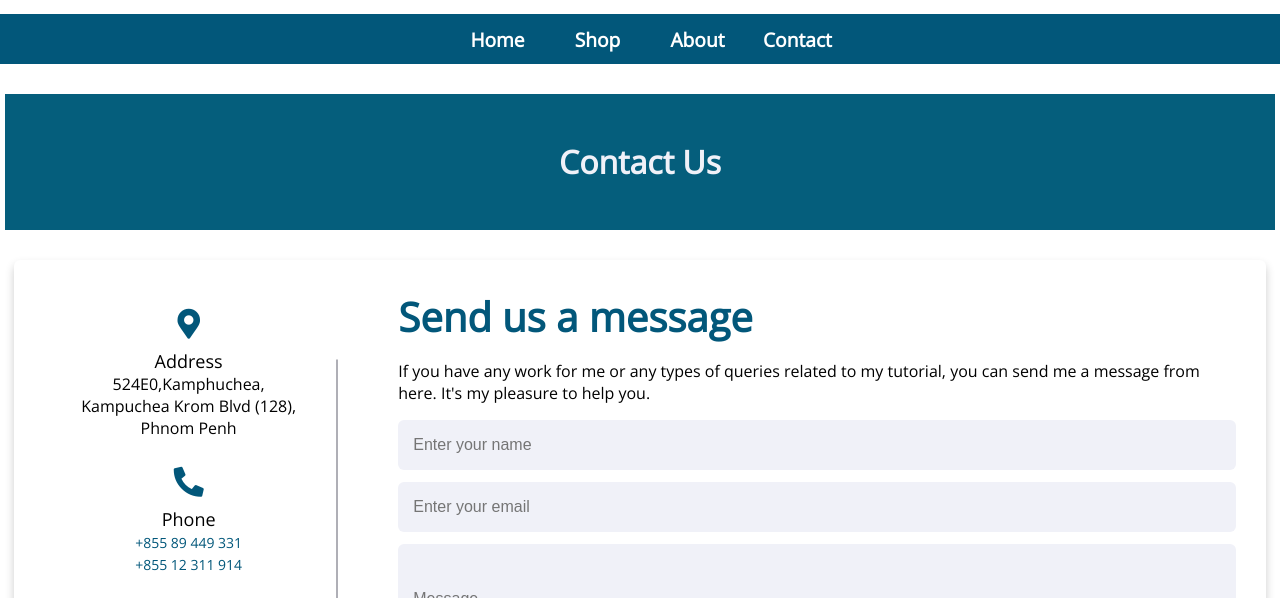
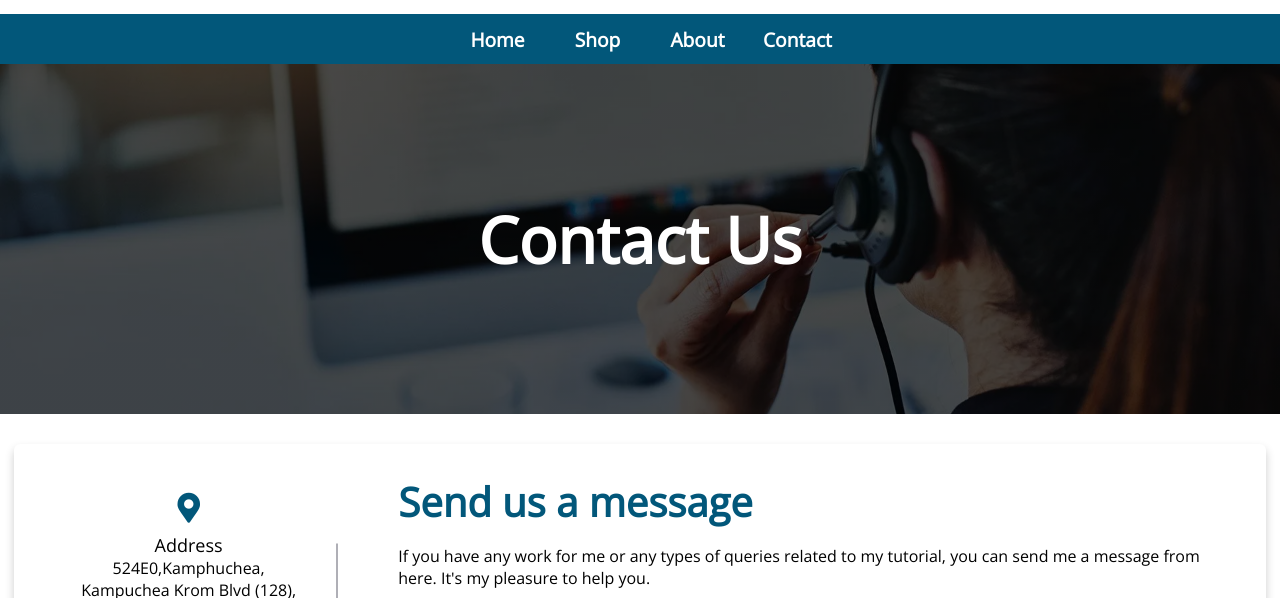
Before and after one commit to SUOS-Sovanrith/TechHR, a plain HTML site: page contact.html in a window 1280 px wide. Shown: the part 146-744 px from the top of the page. Drawn offline with nearby package versions, Linux system fonts and the light colour scheme.

Commit message:
add contact head image

```diff
--- a/contact.html
+++ b/contact.html
@@ -51,7 +51,9 @@
 
     <!-- Start/ Main Section -->
     <div class="headcontact">
-      <h1>Contact Us</h1>
+      <div>
+        <h1>Contact Us</h1>
+      </div>
     </div>
     <div id="contact">
         <div class="container">
--- a/css/contact.css
+++ b/css/contact.css
@@ -185,12 +185,16 @@
 }
 
 .headcontact {
-  margin-top: 30px;
-  background-color: #055e7c;
-  color: #F0F1F8;
-  padding: 25px;
-  text-align: center;
-  margin-left: 5px;
-  margin-right: 5px;
-
-}
+      height: 300px;
+      font-size: 2em;
+      padding: 25px;
+      margin: 0;
+      display: flex;
+      justify-content: center;
+      align-items: center;
+      background: linear-gradient(rgba(0,0,0,0.7), rgba(0,0,0,0.7)), url(../images/contact.webp);
+      background-position: center;
+      background-repeat: no-repeat;
+      background-size: cover;
+      color: white;
+    }
--- a/css/product_card.css
+++ b/css/product_card.css
@@ -3,7 +3,7 @@
     height: 100%;
     background-color: fff;
     border-radius: 15px;
-    box-shadow: 0 5px 10px #02577a;
+    box-shadow: 0px 3px 8px #02577a;
     margin: 10px;
     padding: 10px;
 }
@@ -20,8 +20,8 @@
 
 .product-description {
     width: 100%;
-    padding-left: 10px;
-    font-size: 0.9em;
+    padding: 4px;
+    font-size: 12px;
     font-weight: 200;
 }
 
```
Also changed, not shown: images/contact.webp (added).
